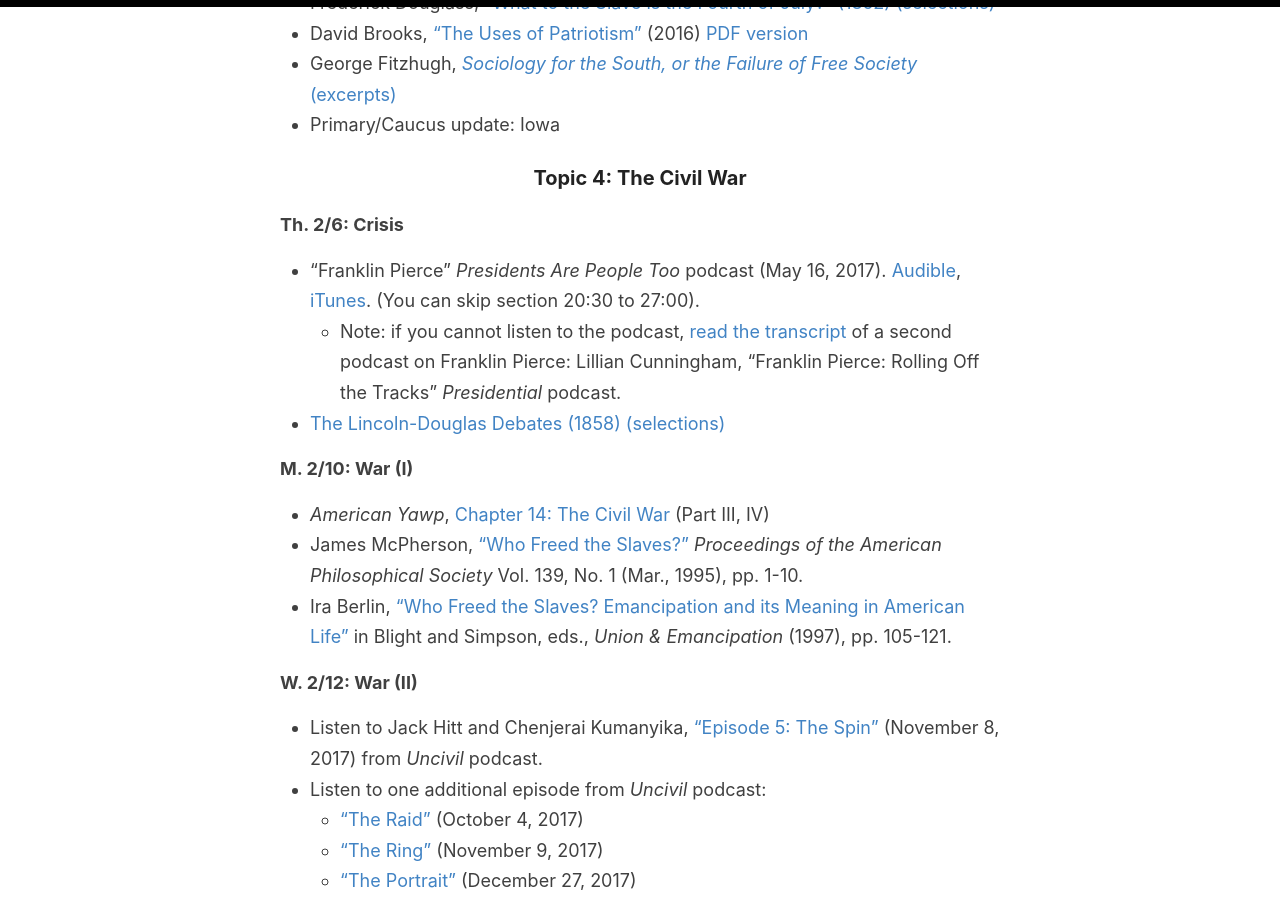
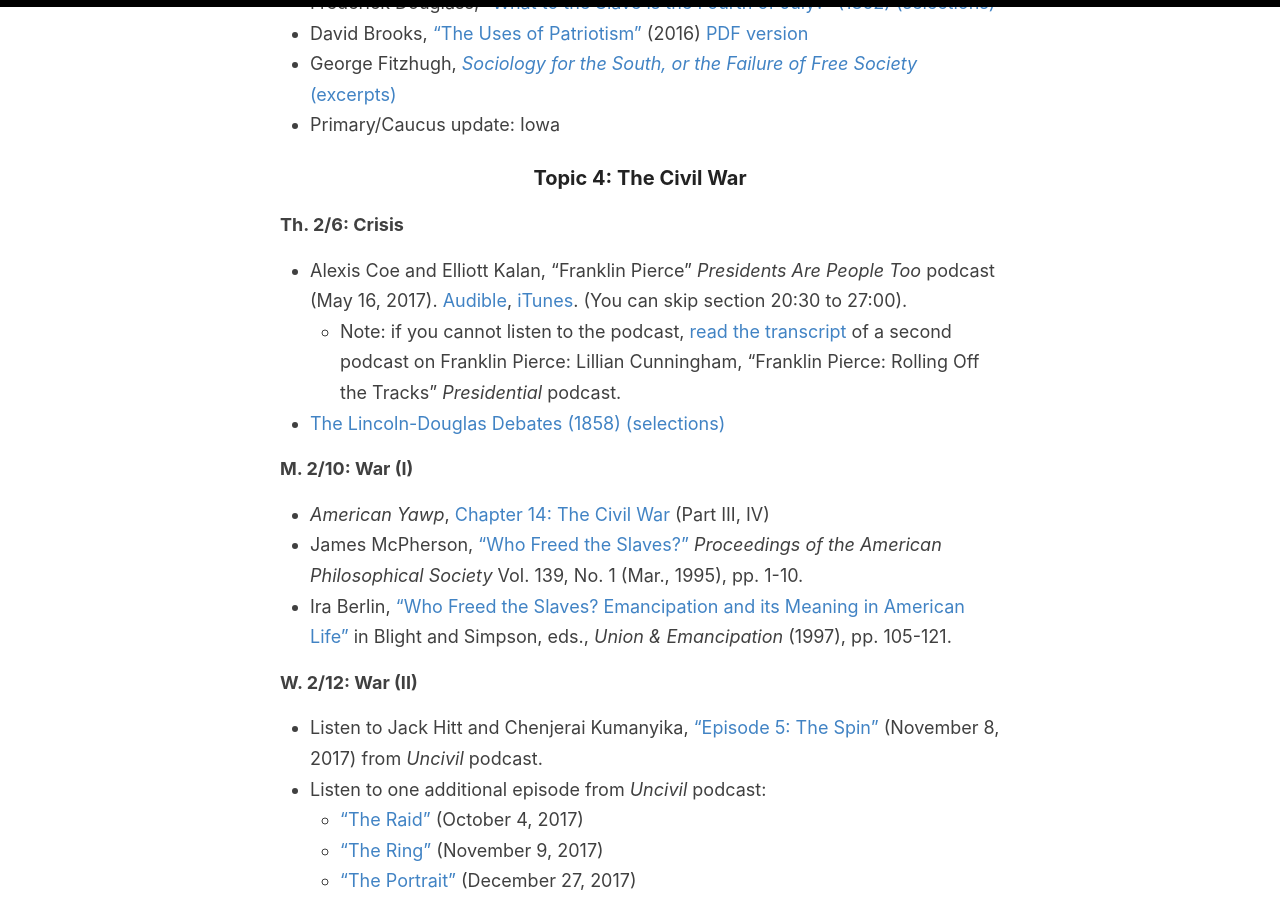
Before and after one commit to cblevins/f20-us-since-1876, a Jekyll site: the page built from schedule.md, in a window 1280 px wide and 900 px high, scrolled down 2561 px. Built offline with Jekyll 4.4.1, drawn with Linux system fonts in a browser that asks for light colours.

Commit message:
readings tweak

```diff
--- a/schedule.md
+++ b/schedule.md
@@ -76,7 +76,7 @@ permalink: /schedule/
 ### Topic 4: The Civil War
 
 **Th. 2/6: Crisis**
-- "Franklin Pierce" *Presidents Are People Too* podcast (May 16, 2017). [Audible](http://audiblepapt.audible.libsynpro.com/franklin-pierce), [iTunes](https://podcasts.apple.com/us/podcast/franklin-pierce/id1168237590?i=1000385476840). (You can skip section 20:30 to 27:00).
+- Alexis Coe and Elliott Kalan, "Franklin Pierce" *Presidents Are People Too* podcast (May 16, 2017). [Audible](http://audiblepapt.audible.libsynpro.com/franklin-pierce), [iTunes](https://podcasts.apple.com/us/podcast/franklin-pierce/id1168237590?i=1000385476840). (You can skip section 20:30 to 27:00).
     - Note: if you cannot listen to the podcast, [read the transcript](https://www.washingtonpost.com/graphics/business/podcasts/presidential/pdfs/franklin-pierce-transcript.pdf) of a second podcast on Franklin Pierce: Lillian Cunningham, "Franklin Pierce: Rolling Off the Tracks" *Presidential* podcast.
 - [The Lincoln-Douglas Debates (1858) (selections)](https://www.dropbox.com/s/mlx9h2lw2o96uef/LincolnDouglassDebates_1858.pdf?dl=0)
 
```
